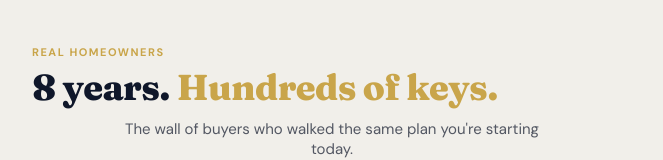
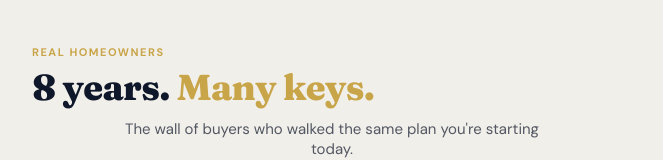
Before and after one commit to amoongate/fhp-coming-soon, a plain HTML site: page index.html in a window 1280 px wide. Shown: the part 2703-2863 px from the top of the page, without its empty margins (308-971 px from the left). Drawn offline with Linux system fonts and the light colour scheme.

Commit message:
Update index.html

```diff
--- a/index.html
+++ b/index.html
@@ -773,7 +773,7 @@
     <!-- SUCCESS STORIES -->
     <section>
       <div class="section-eyebrow">Real homeowners</div>
-      <h2 class="section-title">8 years. <span style="color: var(--gold);">Hundreds of keys.</span></h2>
+      <h2 class="section-title">8 years. <span style="color: var(--gold);">Many keys.</span></h2>
       <p style="text-align: center; color: rgba(15, 23, 42, 0.7); font-size: 15px; max-width: 460px; margin: 0 auto 8px;">The wall of buyers who walked the same plan you're starting today.</p>
 
       <div class="stories-videos">
```
